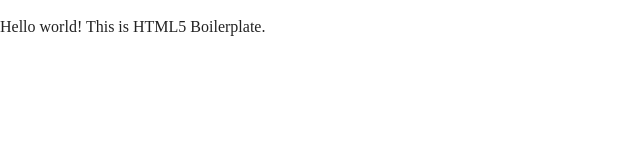
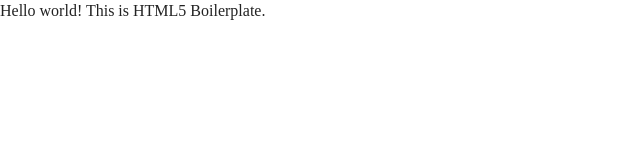
Before and after one commit to tianya1993/moocweb, a plain HTML site: page index.html in a window 1280 px wide. Shown: the whole page, without its empty margins (0-640 px from the left). Drawn offline with nearby package versions, Linux system fonts and the light colour scheme.

Commit message:
create html5 project and and somefile
Signed-off-by: tianya1993 <1461535061@qq.com>

```diff
--- a/css/main.css
+++ b/css/main.css
@@ -289,3 +289,8 @@ textarea {
         page-break-after: avoid;
     }
 }
+*{
+    margin: 0px;
+    padding: 0px;
+
+}
--- a/index.html
+++ b/index.html
@@ -3,7 +3,7 @@
     <head>
         <meta charset="utf-8">
         <meta http-equiv="x-ua-compatible" content="ie=edge">
-        <title></title>
+        <title>主页信息</title>
         <meta name="description" content="">
         <meta name="viewport" content="width=device-width, initial-scale=1">
 
```
